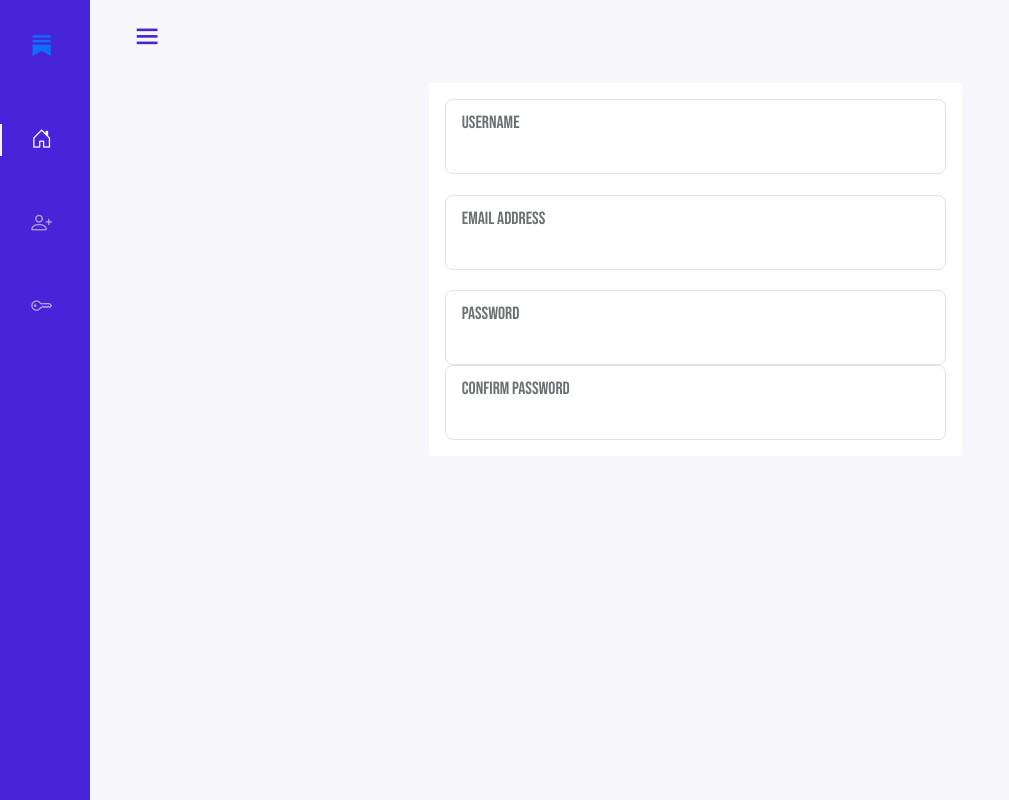
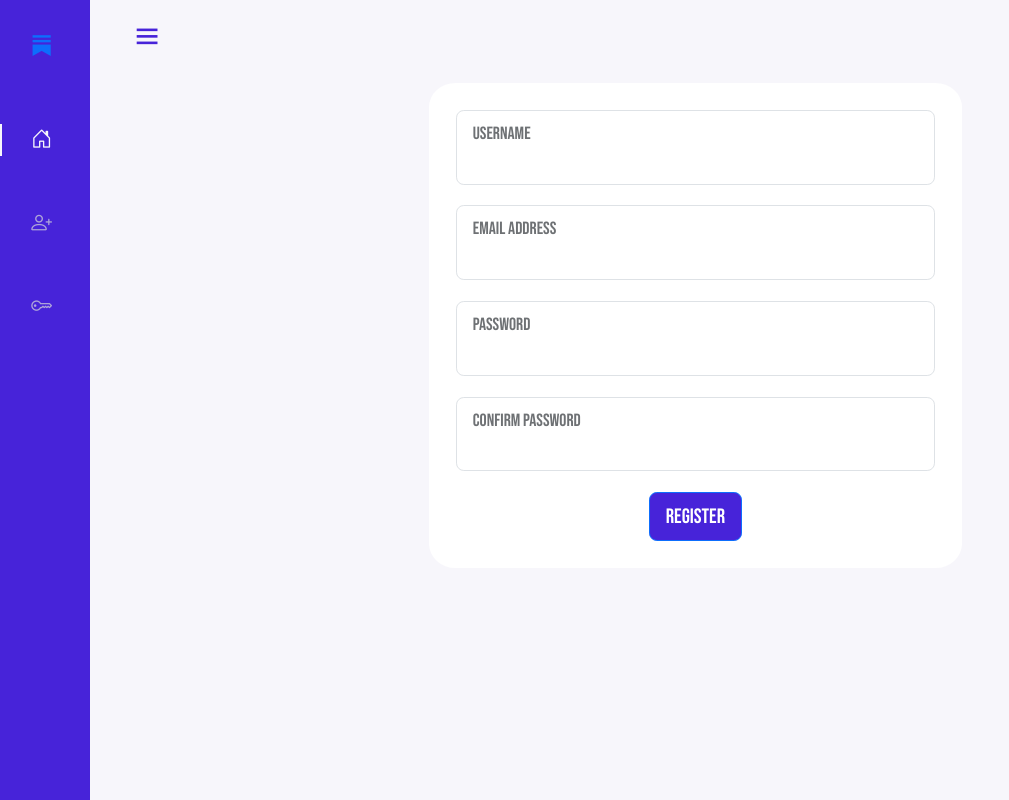
Before and after one commit to Mullerlotyokess/TaskManagerAPP, a plain HTML site: page index.html at #!/register in a window 1280 px wide. Shown: the whole page, without its empty margins (0-1009 px from the left). Drawn offline with nearby package versions, Linux system fonts and the light colour scheme.

Commit message:
Regisztracios form

```diff
--- a/Assets/css/main.css
+++ b/Assets/css/main.css
@@ -157,7 +157,13 @@ a {
 
 #registerForm {
     background-color: white;
-    padding: 3%;
+    padding: 5%;
+    text-align: center;
+    border-radius: 5%;
+}
+
+.btn-primary {
+    background-color: var(--first-color) !important;
 }
 
 @media screen and (min-width: 768px) {
--- a/Views/register.html
+++ b/Views/register.html
@@ -3,21 +3,22 @@
 <div class="col-10 col-offset-1 col-lg-6 offset-lg-3">
     <form id="registerForm">
         <div class="form-floating mb-3">
-            <input type="text" class="form-control" id="floatingInput">
-            <label for="floatingInput">Username</label>
+            <input type="text" class="form-control" id="name">
+            <label for="name">Username</label>
         </div>
         <div class="form-floating mb-3">
-            <input type="email" class="form-control" id="floatingInput">
-            <label for="floatingInput">Email address</label>
+            <input type="email" class="form-control" id="email">
+            <label for="email">Email address</label>
         </div>
-        <div class="form-floating">
+        <div class="form-floating mb-3">
             <input type="password" class="form-control" id="pass">
             <label for="pass">Password</label>
         </div>
-        <div class="form-floating">
+        <div class="form-floating mb-3">
             <input type="password" class="form-control" id="cpass">
             <label for="cpass">Confirm Password</label>
         </div>
+        <input type="button" class="btn btn-primary" value="Register">
     </form>
 </div>
 </div>
```
